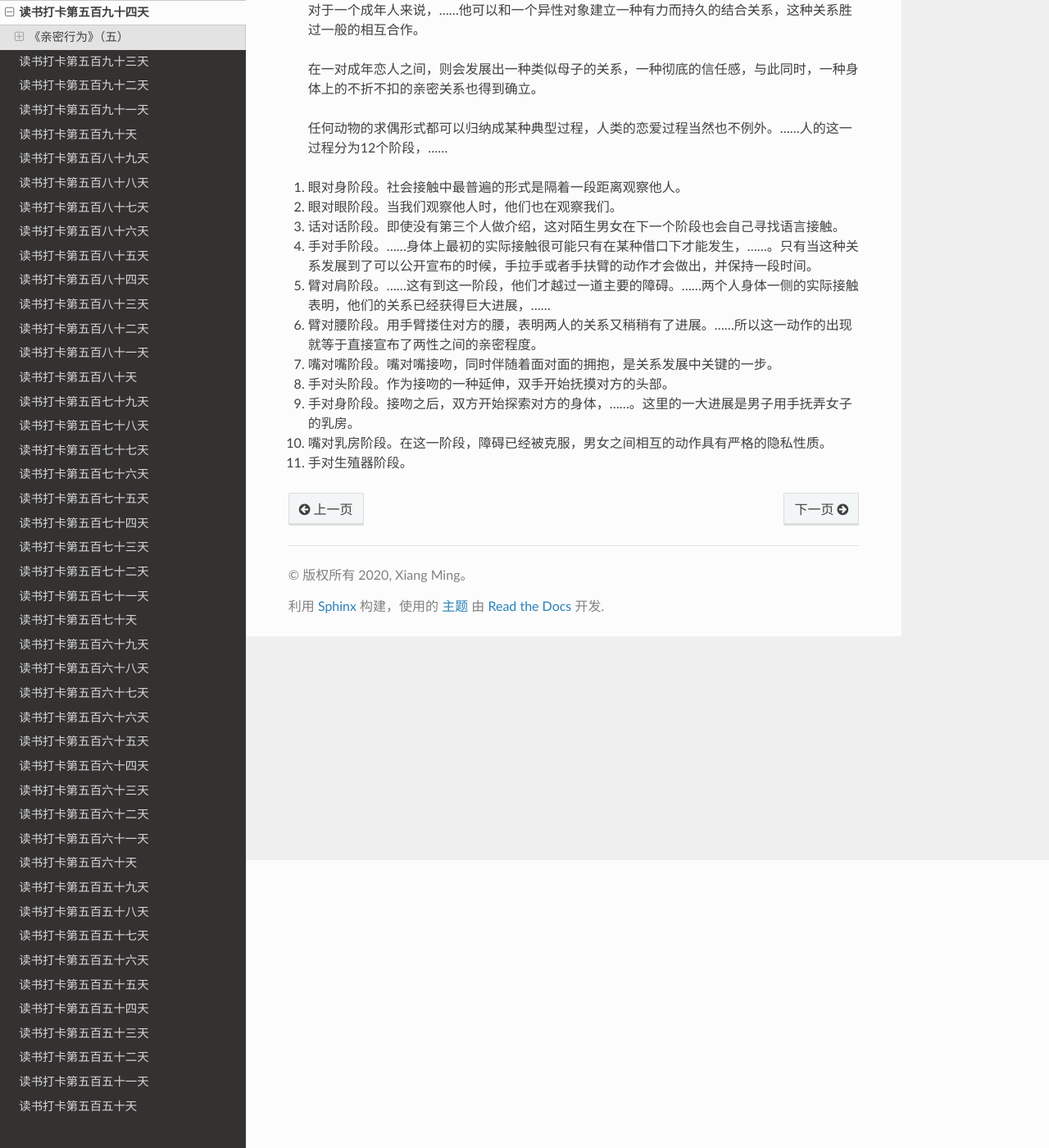
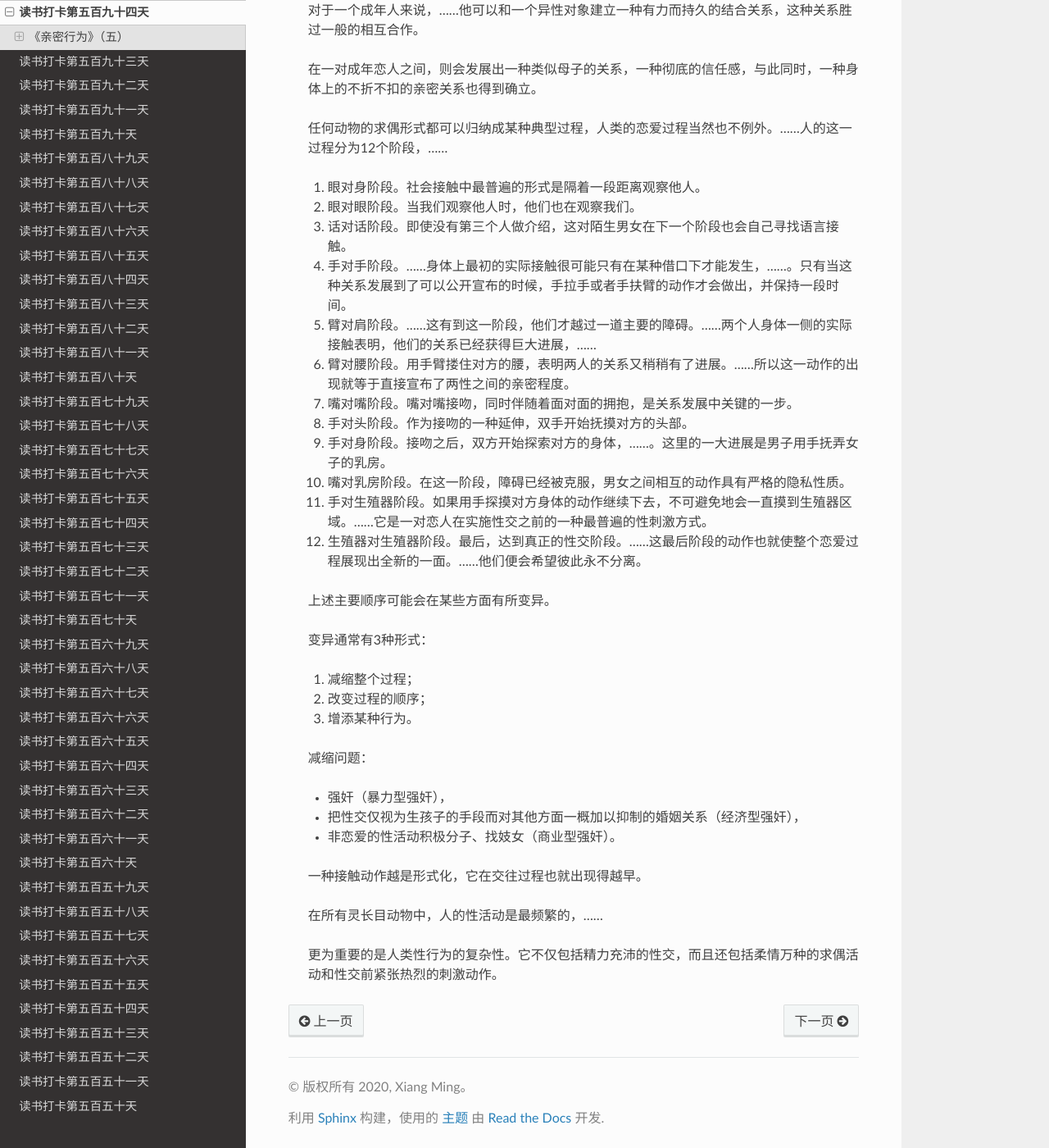
Before and after one commit to xiangming1975/reading, a Sphinx documentation site: the page built from source/2022-06-19.md, in a window 1280 px wide and 1400 px high, scrolled down 351 px. Shown: the whole window at 82% size. Built offline with Sphinx 7.4.7 and the Read the Docs theme 2.0.0, drawn with Linux system fonts in a browser that asks for light colours.

Commit message:
自动提交时间: 2022-06-20T22:00:03,311533739+08:00

```diff
--- a/source/2022-06-19.md
+++ b/source/2022-06-19.md
@@ -9,14 +9,35 @@
 > 在一对成年恋人之间，则会发展出一种类似母子的关系，一种彻底的信任感，与此同时，一种身体上的不折不扣的亲密关系也得到确立。
 
 > 任何动物的求偶形式都可以归纳成某种典型过程，人类的恋爱过程当然也不例外。……人的这一过程分为12个阶段，……
-1. 眼对身阶段。社会接触中最普遍的形式是隔着一段距离观察他人。
-2. 眼对眼阶段。当我们观察他人时，他们也在观察我们。
-3. 话对话阶段。即使没有第三个人做介绍，这对陌生男女在下一个阶段也会自己寻找语言接触。
-4. 手对手阶段。……身体上最初的实际接触很可能只有在某种借口下才能发生，……。只有当这种关系发展到了可以公开宣布的时候，手拉手或者手扶臂的动作才会做出，并保持一段时间。
-5. 臂对肩阶段。……这有到这一阶段，他们才越过一道主要的障碍。……两个人身体一侧的实际接触表明，他们的关系已经获得巨大进展，……
-6. 臂对腰阶段。用手臂搂住对方的腰，表明两人的关系又稍稍有了进展。……所以这一动作的出现就等于直接宣布了两性之间的亲密程度。
-7. 嘴对嘴阶段。嘴对嘴接吻，同时伴随着面对面的拥抱，是关系发展中关键的一步。
-8. 手对头阶段。作为接吻的一种延伸，双手开始抚摸对方的头部。
-9. 手对身阶段。接吻之后，双方开始探索对方的身体，……。这里的一大进展是男子用手抚弄女子的乳房。
-10. 嘴对乳房阶段。在这一阶段，障碍已经被克服，男女之间相互的动作具有严格的隐私性质。
-11. 手对生殖器阶段。
+> 1. 眼对身阶段。社会接触中最普遍的形式是隔着一段距离观察他人。
+> 2. 眼对眼阶段。当我们观察他人时，他们也在观察我们。
+> 3. 话对话阶段。即使没有第三个人做介绍，这对陌生男女在下一个阶段也会自己寻找语言接触。
+> 4. 手对手阶段。……身体上最初的实际接触很可能只有在某种借口下才能发生，……。只有当这种关系发展到了可以公开宣布的时候，手拉手或者手扶臂的动作才会做出，并保持一段时间。
+> 5. 臂对肩阶段。……这有到这一阶段，他们才越过一道主要的障碍。……两个人身体一侧的实际接触表明，他们的关系已经获得巨大进展，……
+> 6. 臂对腰阶段。用手臂搂住对方的腰，表明两人的关系又稍稍有了进展。……所以这一动作的出现就等于直接宣布了两性之间的亲密程度。
+> 7. 嘴对嘴阶段。嘴对嘴接吻，同时伴随着面对面的拥抱，是关系发展中关键的一步。
+> 8. 手对头阶段。作为接吻的一种延伸，双手开始抚摸对方的头部。
+> 9. 手对身阶段。接吻之后，双方开始探索对方的身体，……。这里的一大进展是男子用手抚弄女子的乳房。
+> 10. 嘴对乳房阶段。在这一阶段，障碍已经被克服，男女之间相互的动作具有严格的隐私性质。
+> 11. 手对生殖器阶段。如果用手探摸对方身体的动作继续下去，不可避免地会一直摸到生殖器区域。……它是一对恋人在实施性交之前的一种最普遍的性刺激方式。
+> 12. 生殖器对生殖器阶段。最后，达到真正的性交阶段。……这最后阶段的动作也就使整个恋爱过程展现出全新的一面。……他们便会希望彼此永不分离。
+
+> 上述主要顺序可能会在某些方面有所变异。
+
+> 变异通常有3种形式：
+> 1. 减缩整个过程；
+> 2. 改变过程的顺序；
+> 3. 增添某种行为。
+
+> 减缩问题：
+> * 强奸（暴力型强奸），
+> * 把性交仅视为生孩子的手段而对其他方面一概加以抑制的婚姻关系（经济型强奸），
+> * 非恋爱的性活动积极分子、找妓女（商业型强奸）。
+
+> 一种接触动作越是形式化，它在交往过程也就出现得越早。
+
+> 在所有灵长目动物中，人的性活动是最频繁的，……
+
+> 更为重要的是人类性行为的复杂性。它不仅包括精力充沛的性交，而且还包括柔情万种的求偶活动和性交前紧张热烈的刺激动作。
+
+>
```
